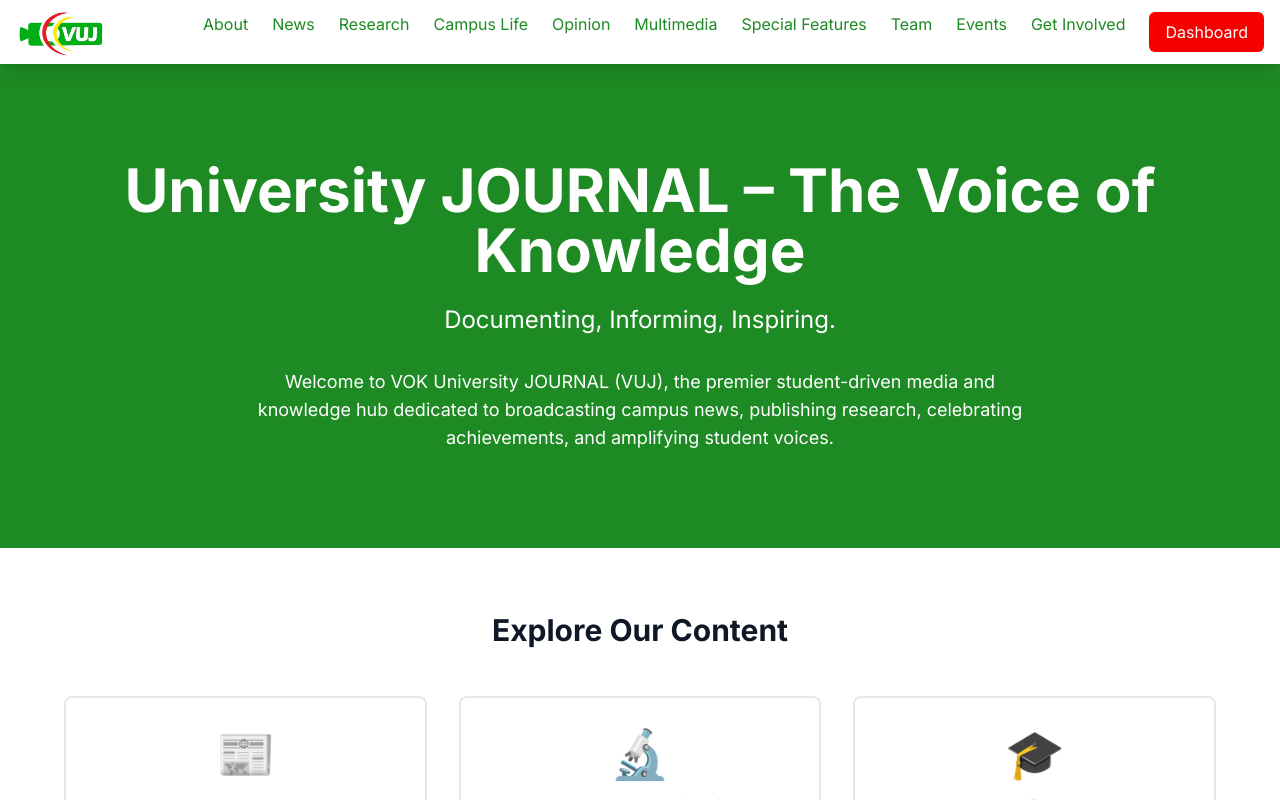
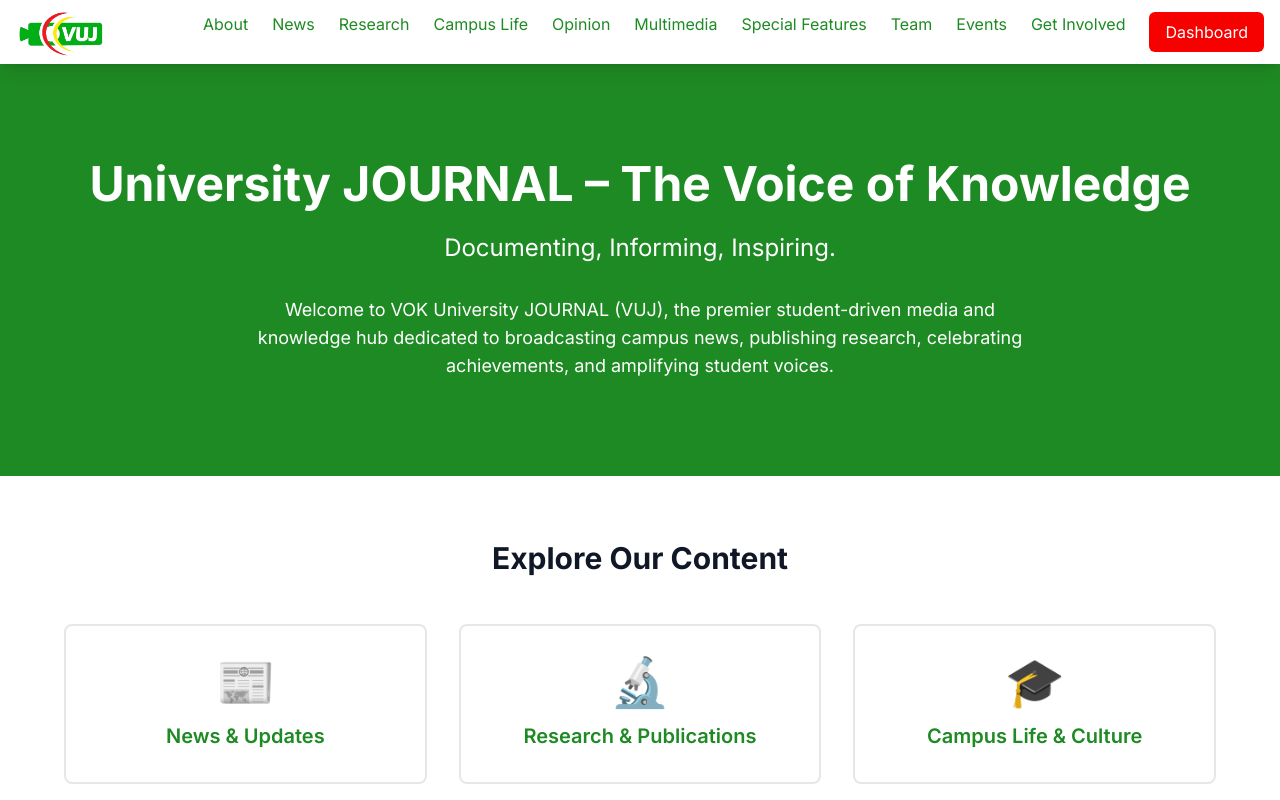
Before and after one commit to hackerslord561/vuj-site, a Next.js app: page / in a window 1280 px wide. Shown: the top 800 px of the page. Built offline with nearby package versions, Linux system fonts and the light colour scheme.

Commit message:
Hero section changed

```diff
--- a/app/page.tsx
+++ b/app/page.tsx
@@ -15,9 +15,9 @@
         {/* Hero Section */}
         <section className="bg-primary text-white py-24 px-4">
           <div className="max-w-6xl mx-auto text-center">
-            <h1 className="text-5xl md:text-6xl font-bold mb-6">
+            <h2 className="text-4xl md:text-5xl font-bold mb-6">
               University JOURNAL – The Voice of Knowledge
-            </h1>
+            </h2>
             <p className="text-xl md:text-2xl mb-8">
               Documenting, Informing, Inspiring.
             </p>
```
